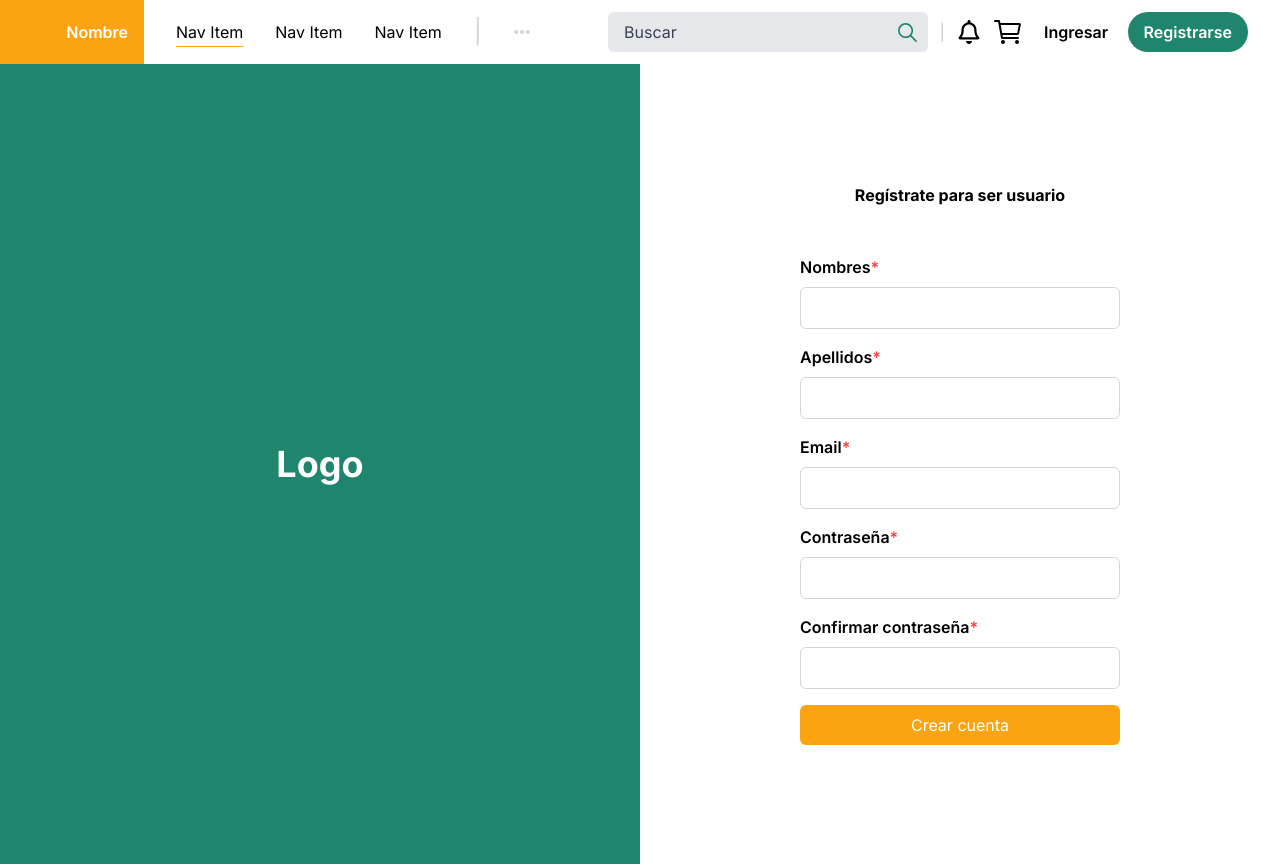
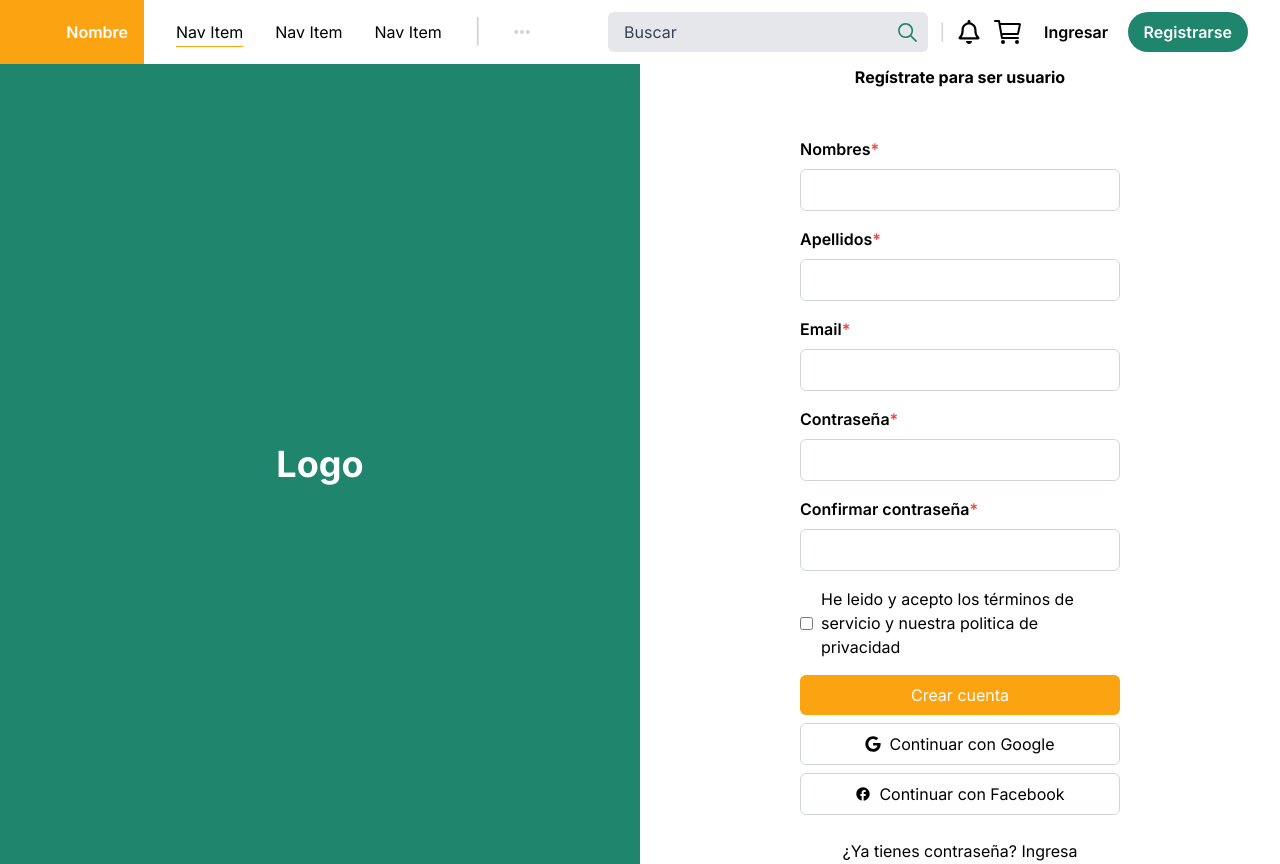
Before and after one commit to No-Country/s12-17-m-csharp-js, a Next.js app in the folder Frontend/ecommerce/: page /register in a window 1280 px wide. Built offline with nearby package versions, Linux system fonts and the light colour scheme.

Commit message:
Social Button

```diff
--- a/Frontend/ecommerce/app/components/Form/Button.jsx
+++ b/Frontend/ecommerce/app/components/Form/Button.jsx
@@ -2,7 +2,7 @@ const Button = ({ children }) => {
     return (
         <button
             type="submit"
-            className=" bg-secondary text-white rounded-md px-4 py-2 hover:bg-secondary-600 transition duration-300 w-full"
+            className=" bg-secondary text-white rounded-md px-4 py-2 hover:bg-secondary-600 transition duration-300 w-full mb-2"
         >
             {children}
         </button>
--- /dev/null
+++ b/Frontend/ecommerce/app/components/Form/SocialButton.jsx
@@ -0,0 +1,11 @@
+const SocialButton = ({ children }) => {
+    return (
+        <button
+            type="submit"
+            className=" bg-transparent text-black border border-gray-300 rounded-md px-4 py-2 w-full mb-2"
+        >
+            {children}
+        </button>
+    )
+}
+export default SocialButton
--- a/Frontend/ecommerce/app/register/page.jsx
+++ b/Frontend/ecommerce/app/register/page.jsx
@@ -1,6 +1,9 @@
 import Button from "../components/Form/Button"
 import Layout from "../components/Form/Layout"
+import SocialButton from "../components/Form/SocialButton"
 import TextInput from "../components/Form/TextInput"
+import { FaGoogle } from "react-icons/fa";
+import { MdFacebook } from "react-icons/md";
 
 const page = () => {
     return (
@@ -11,7 +14,18 @@ const page = () => {
             <TextInput name="Email" type="email" required />
             <TextInput name="Contraseña" type="password" required />
             <TextInput name="Confirmar contraseña" type="password" required />
+            <div className="mb-4">
+                <label className="flex items-center">
+                <input type="checkbox" className="mr-2" required />
+                    He leido y acepto los términos de servicio y nuestra politica de privacidad
+                </label>
+            </div>
             <Button >Crear cuenta</Button>
+            <SocialButton> <p className="flex items-center justify-center"><FaGoogle className="mr-2" /> Continuar con Google</p> </SocialButton>
+            <SocialButton> <p className="flex items-center justify-center"><MdFacebook className="mr-2"/>Continuar con Facebook</p></SocialButton>
+            <p className="text-center mt-4">
+                    ¿Ya tienes contraseña? <a href="#">Ingresa</a>
+            </p>
         </Layout>
     )
 }
```
